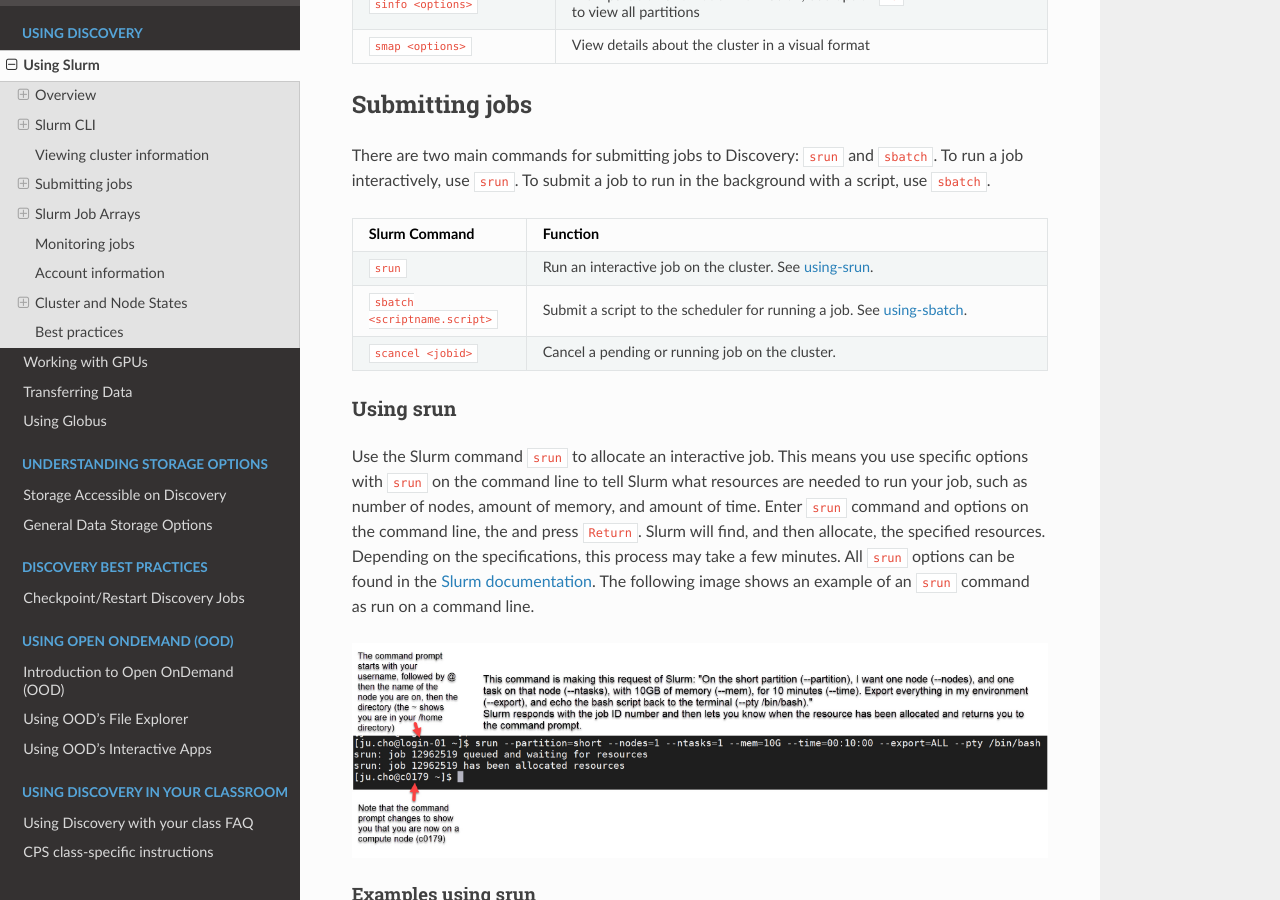
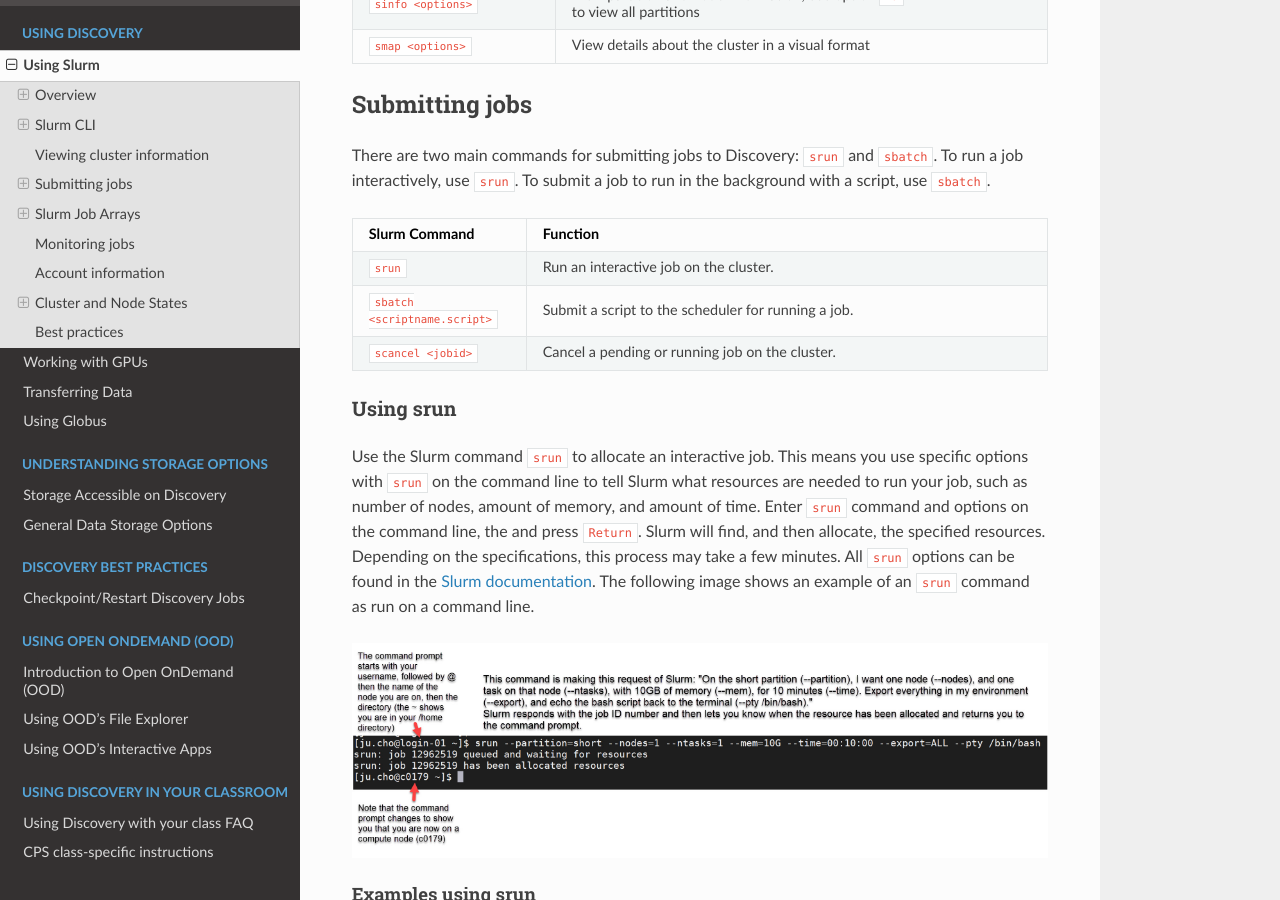
Before and after one commit to northeastern-rc/rc-public-documentation, a Sphinx documentation site: the page built from docs/source/using-discovery/usingslurm.rst, in a window 1280 px wide and 900 px high, scrolled down 2608 px. Built offline with Sphinx 7.4.7 and the Read the Docs theme 2.0.0, drawn with Linux system fonts in a browser that asks for light colours.

Commit message:
Removed cross references
broken and not worth debugging (overkill, mostly)

```diff
--- a/docs/source/using-discovery/usingslurm.rst
+++ b/docs/source/using-discovery/usingslurm.rst
@@ -105,13 +105,12 @@
    * - Slurm Command
      - Function
    * - ``srun``
-     - Run an interactive job on the cluster. See `using-srun`_.
+     - Run an interactive job on the cluster.
    * - ``sbatch <scriptname.script>``
-     - Submit a script to the scheduler for running a job. See `using-sbatch`_.
+     - Submit a script to the scheduler for running a job.
    * - ``scancel <jobid>``
      - Cancel a pending or running job on the cluster.
 
-.. _using-srun:
 Using srun
 -----------
 Use the Slurm command ``srun`` to allocate an interactive job. This means you use specific options with ``srun`` on the command line to tell Slurm what resources are needed to run your job, such as number of nodes, amount of memory, and amount of time. Enter ``srun`` command and options on the command line, the and press ``Return``. Slurm will find, and then allocate, the specified resources. Depending on the specifications, this process may take a few minutes. All ``srun`` options can be found in the `Slurm documentation`_. The following image shows an example of an ``srun`` command as run on a command line.
@@ -149,7 +148,6 @@
 
 For more information about working with GPUs, see :ref:`working_gpus`.
 
-.. _using-sbatch:
 Using sbatch
 ------------
 You use the ``sbatch`` command with a bash script to specify the
```
